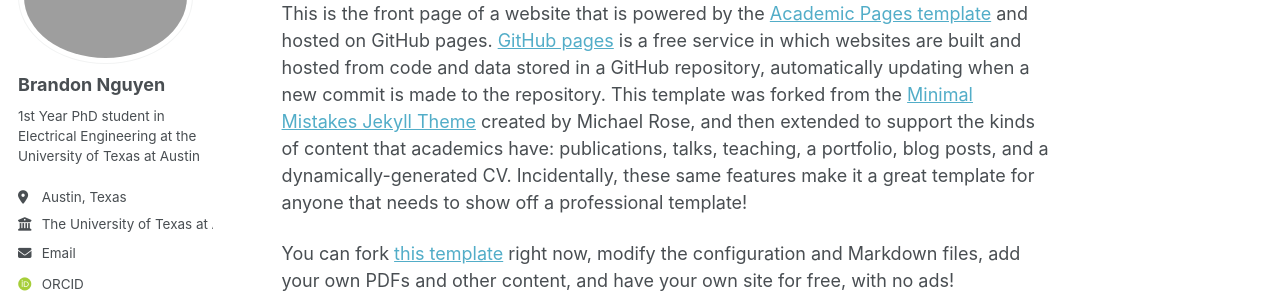
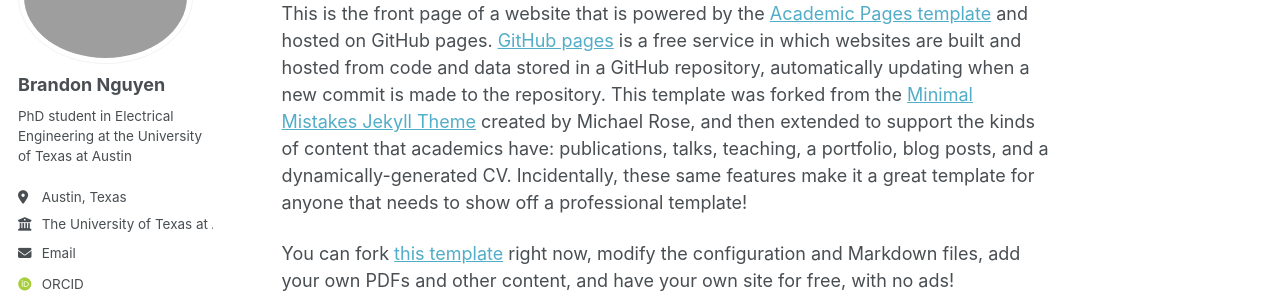
Before and after one commit to Brqtnguyen/Brqtnguyen.github.io, a Jekyll site: the page built from _pages/about.md, in a window 1280 px wide. Shown: the part 169-469 px from the top of the page. Built offline with Jekyll 4.4.1, drawn with Linux system fonts in a browser that asks for light colours; some web fonts are replaced; a script that is not in the unit is left out.

Commit message:
Update _config.yml

```diff
--- a/_config.yml
+++ b/_config.yml
@@ -26,7 +26,7 @@ author:
   avatar           : "profile.png"
   name             : "Brandon Nguyen"
   pronouns         : # example: "she/her"
-  bio              : "1st Year PhD student in Electrical Engineering at the University of Texas at Austin"
+  bio              : "PhD student in Electrical Engineering at the University of Texas at Austin"
   location         : "Austin, Texas"
   employer         : "The University of Texas at Austin"
   uri              : # URL
```
